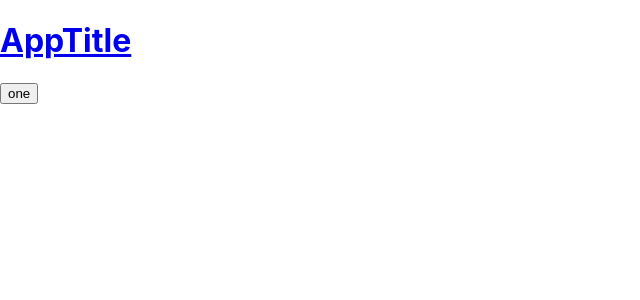
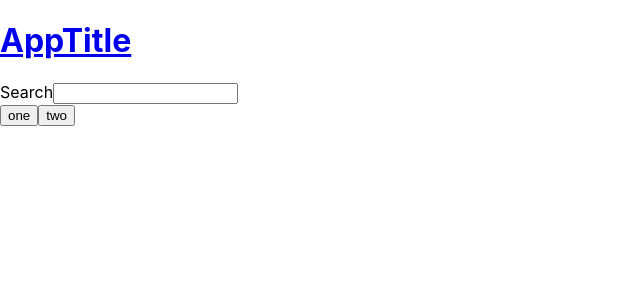
Before and after one commit to JuanGilArizon/MCA---test, a React (Create React App) app: page /product in a window 1280 px wide. Shown: the top 300 px of the page, without its empty margins (0-640 px from the left). Built offline with nearby package versions, Linux system fonts and the light colour scheme.

Commit message:
WIP search funcionality

```diff
--- a/src/pages/ProductsListPage/ProductsListPage.js
+++ b/src/pages/ProductsListPage/ProductsListPage.js
@@ -1,12 +1,25 @@
+import { useState } from 'react';
 import { useNavigate } from 'react-router-dom';
 import ItemList from '../../components/ItemList/ItemList';
+import SearchBar from '../../components/SearchBar/SearchBar';
 
 function ProductsListPage() {
   const navigate = useNavigate();
+  const [data] = useState([{ id: '1', name: 'one' }, { id: '2', name: 'two' }]);
+  const [filteredData, setFilteredData] = useState(data);
   const handleItemClick = (itemId) => {
     navigate(itemId);
   };
+  const filterData = (textCriteria) => {
+    // TODO: comparar con marca y modelo
+    const filtered = data.filter((product) => product.name.includes(textCriteria));
+    setFilteredData(filtered);
+  };
   return (
-    <ItemList data={[{ id: '1', name: 'one' }]} onItemClick={handleItemClick} />);
+    <>
+      <SearchBar onTextChange={filterData} />
+      <ItemList data={filteredData} onItemClick={handleItemClick} />
+    </>
+  );
 }
 export default ProductsListPage;
```
